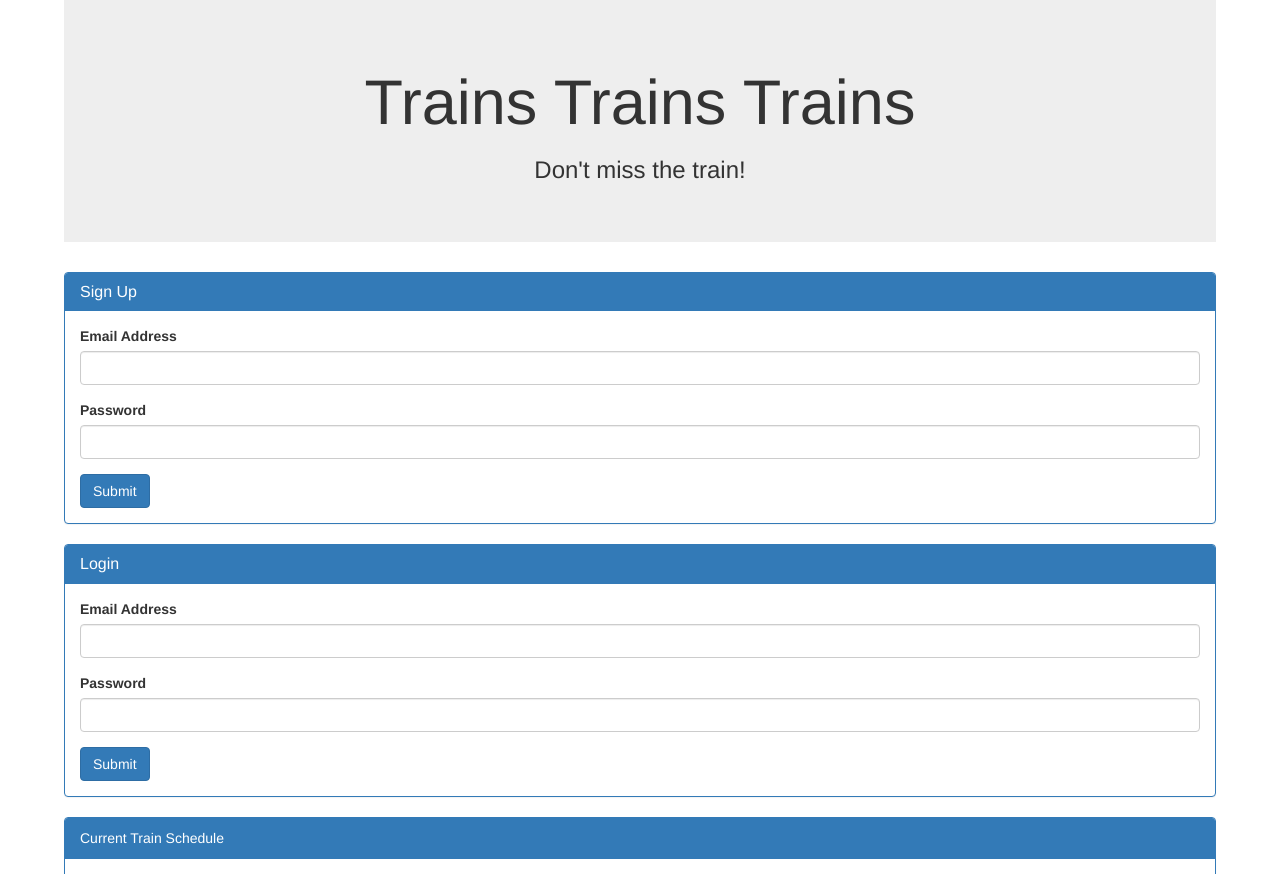
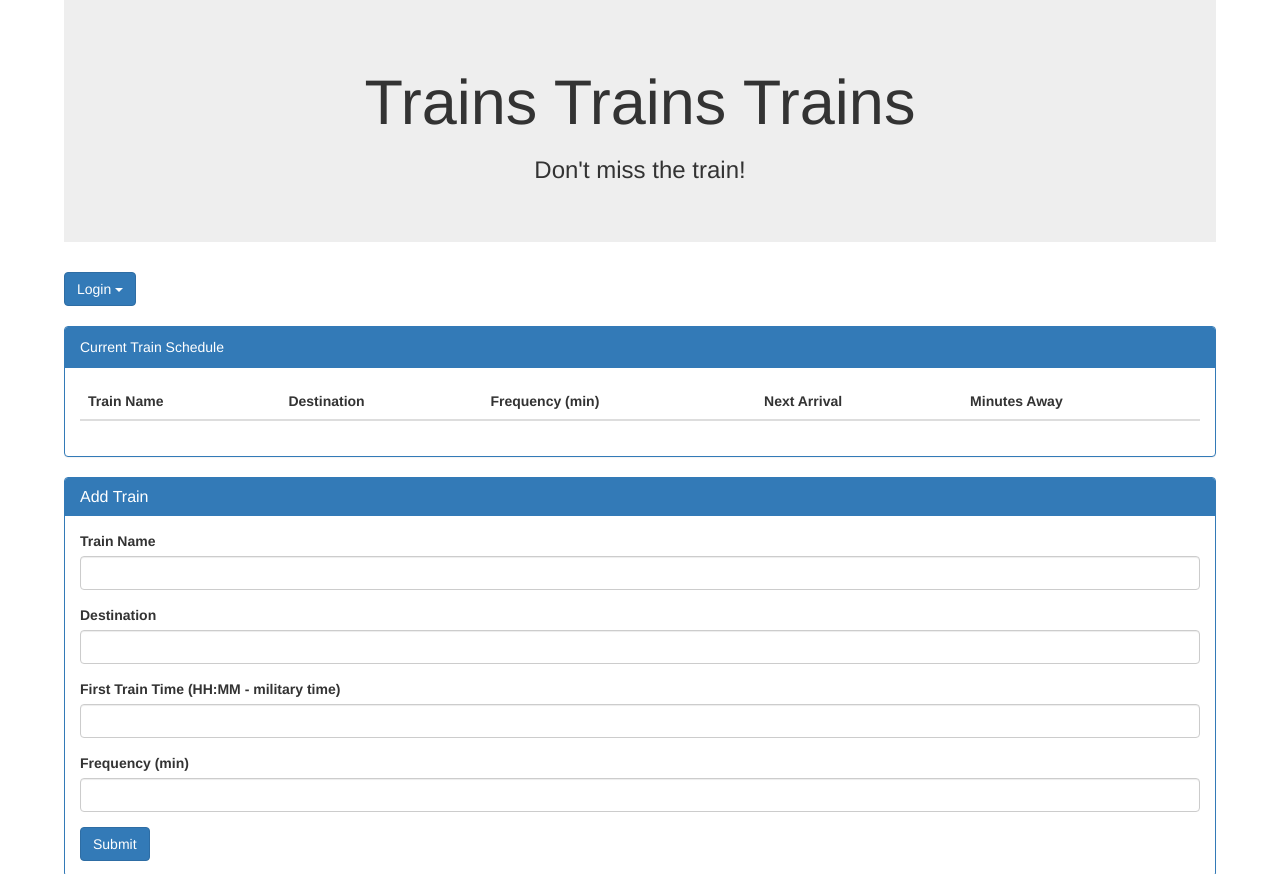
Before and after one commit to AdamMattas/Train-Schedule, a PHP site: page / in a window 1280 px wide. Shown: the top 874 px of the page. Run offline with PHP 8.4, Linux system fonts and the light colour scheme; lists and menus that the app fills with data are empty; some libraries are stand-ins or nearby versions.

Commit message:
added sign up and login button with display toggle

```diff
--- a/assets/css/style.css
+++ b/assets/css/style.css
@@ -3,6 +3,14 @@
 	margin: 0 auto;
 }
 
+.bottom-margin{
+	margin-bottom: 20px;
+}
+
 .hide{
 	display: none;
 }
+
+.show{
+	display: block;
+}
--- a/assets/javascript/script.js
+++ b/assets/javascript/script.js
@@ -97,6 +97,20 @@ $(document).on('ready', function(){
   });
 
   // Capture Button Click
+  $(".signBtn").on("click", function() {
+
+  	$("#signUp").toggleClass('hide show');
+
+  });
+
+  // Capture Button Click
+  $(".loginBtn").on("click", function() {
+
+  	$("#login").toggleClass('hide show');
+
+  });
+
+  // Capture Button Click
   $("#signSubmit").on("click", function() {
 
   	var signEmail = $('#signEmail').val().trim();
--- a/index.html
+++ b/index.html
@@ -30,8 +30,20 @@
 			<h3 class="text-center">Don't miss the train!</h3>
 		</div>
 
+		<!-- Single button -->
+		<div class="btn-group bottom-margin">
+		  <button type="button" class="btn btn-primary dropdown-toggle" data-toggle="dropdown" aria-haspopup="true" aria-expanded="false">
+		    Login <span class="caret"></span>
+		  </button>
+		  <ul class="dropdown-menu">
+		    <li><a href="#" class="loginBtn">Login</a></li>
+		    <li role="separator" class="divider"></li>
+		    <li><a href="#" class="signBtn">Sign Up</a></li>
+		  </ul>
+		</div>
+
 		<!-- Sign Up -->
-		<div id="signUp" class="row">
+		<div id="signUp" class="row hide">
 			<div class="col-lg-12">
 				<div class="panel panel-primary">
 					<div class="panel-heading">
@@ -55,7 +67,7 @@
 		</div>
 
 		<!-- Sign Up -->
-		<div id="login" class="row">
+		<div id="login" class="row hide">
 			<div class="col-lg-12">
 				<div class="panel panel-primary">
 					<div class="panel-heading">
```
